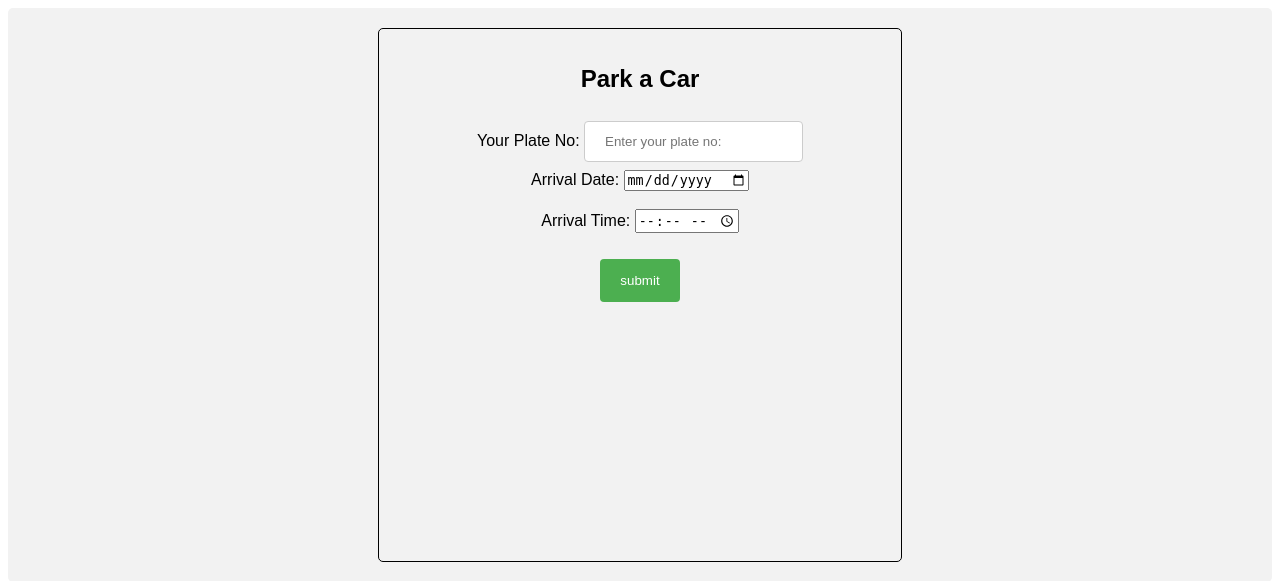
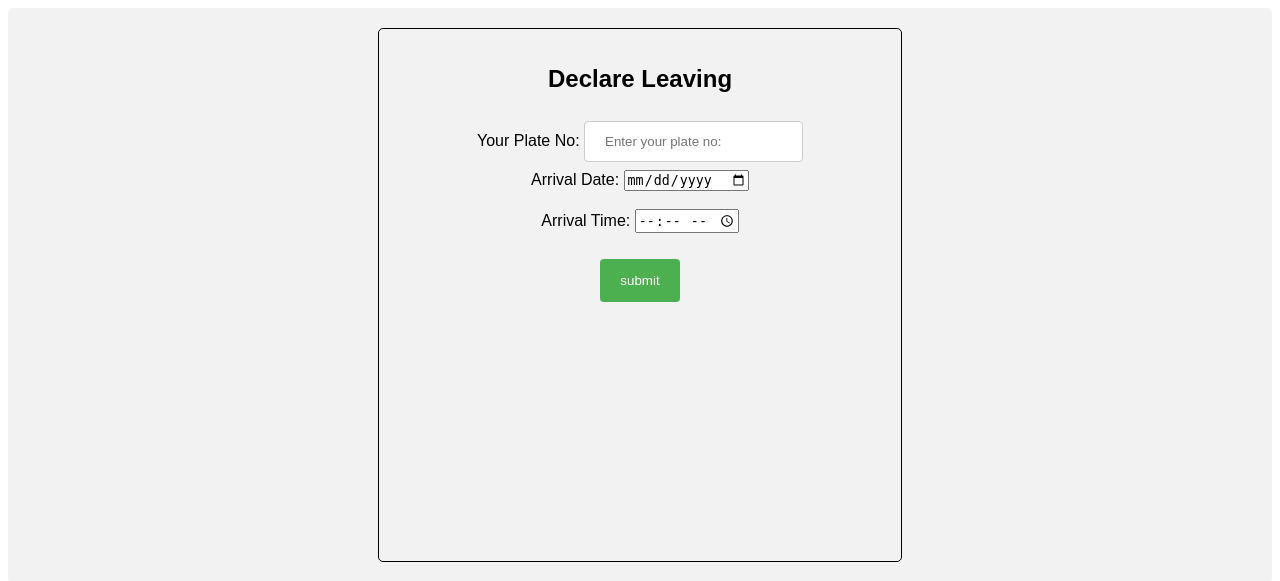
Before and after one commit to CanKorkmazSU/suparkdbphp, a PHP site: page /declareleaving_action.php in a window 1280 px wide. Shown: the top 581 px of the page. Run offline with PHP 8.4, Linux system fonts and the light colour scheme.

Commit message:
final-final

```diff
--- a/declareleaving.php
+++ b/declareleaving.php
@@ -10,7 +10,7 @@
 
 <div class="parent">
     <div class="child">
-        <h2> Park a Car</h2>
+        <h2> Declare Leaving</h2>
         <form action="declareleaving_action.php" method ="POST">
             <label for="plate_no"> Your Plate No: </label>
             <input type ="text" id="plate_no" name="plate_no" placeholder="Enter your plate no:"><br>
--- a/declareleaving_action.php
+++ b/declareleaving_action.php
@@ -99,7 +99,7 @@ if(!empty($_POST["plate_no"])){
         <?php
 
         // Increase currCapacity
-        $sql_currcap = "UPDATE parking_areas SET curr_capacity = curr_capacity - 1 WHERE parking_areas.pid = $pid";
+        $sql_currcap = "UPDATE parking_areas SET curr_capacity = curr_capacity + 1 WHERE parking_areas.pid = $pid";
         $result6 = mysqli_query($db, $sql_currcap);
 
     }
```
